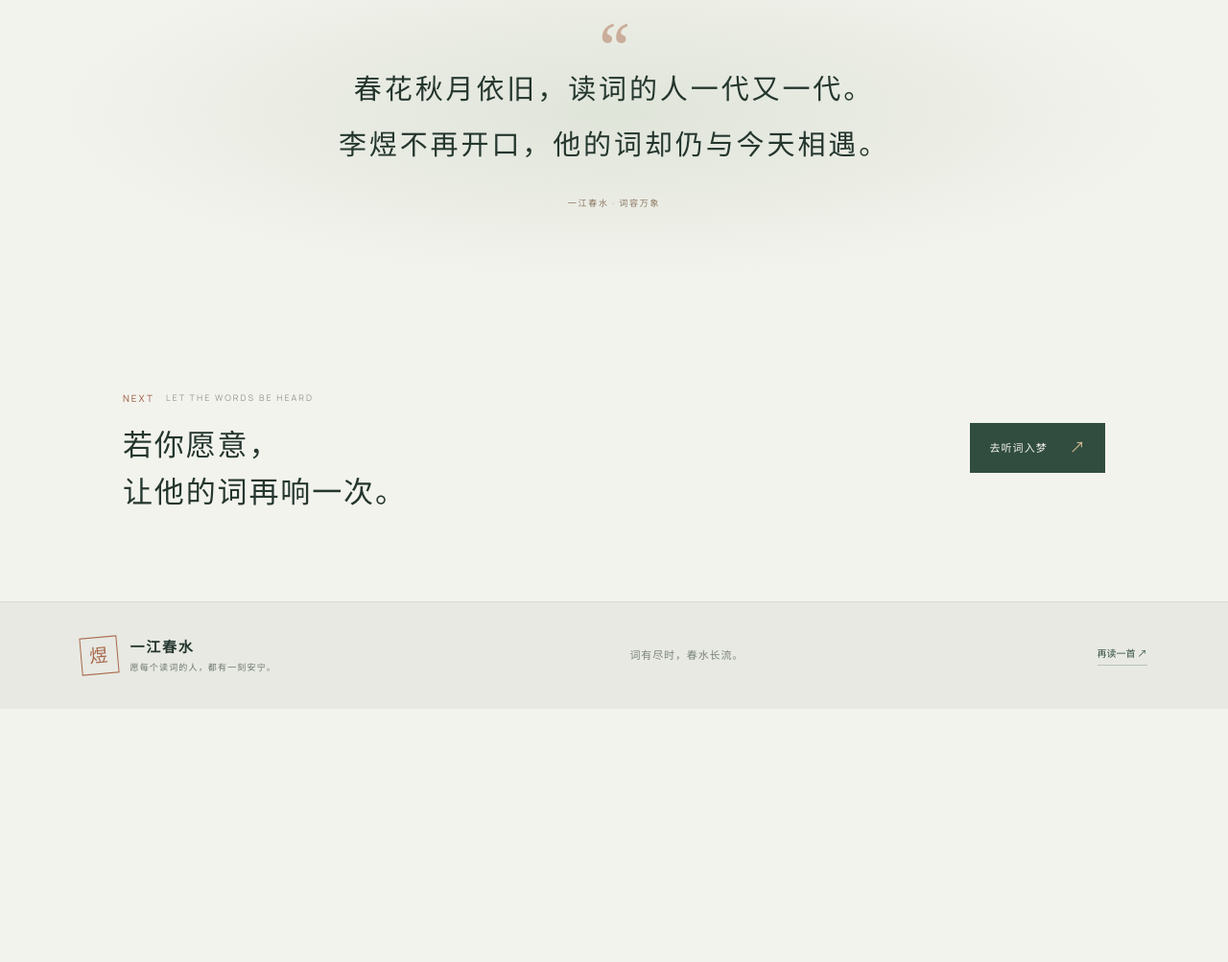
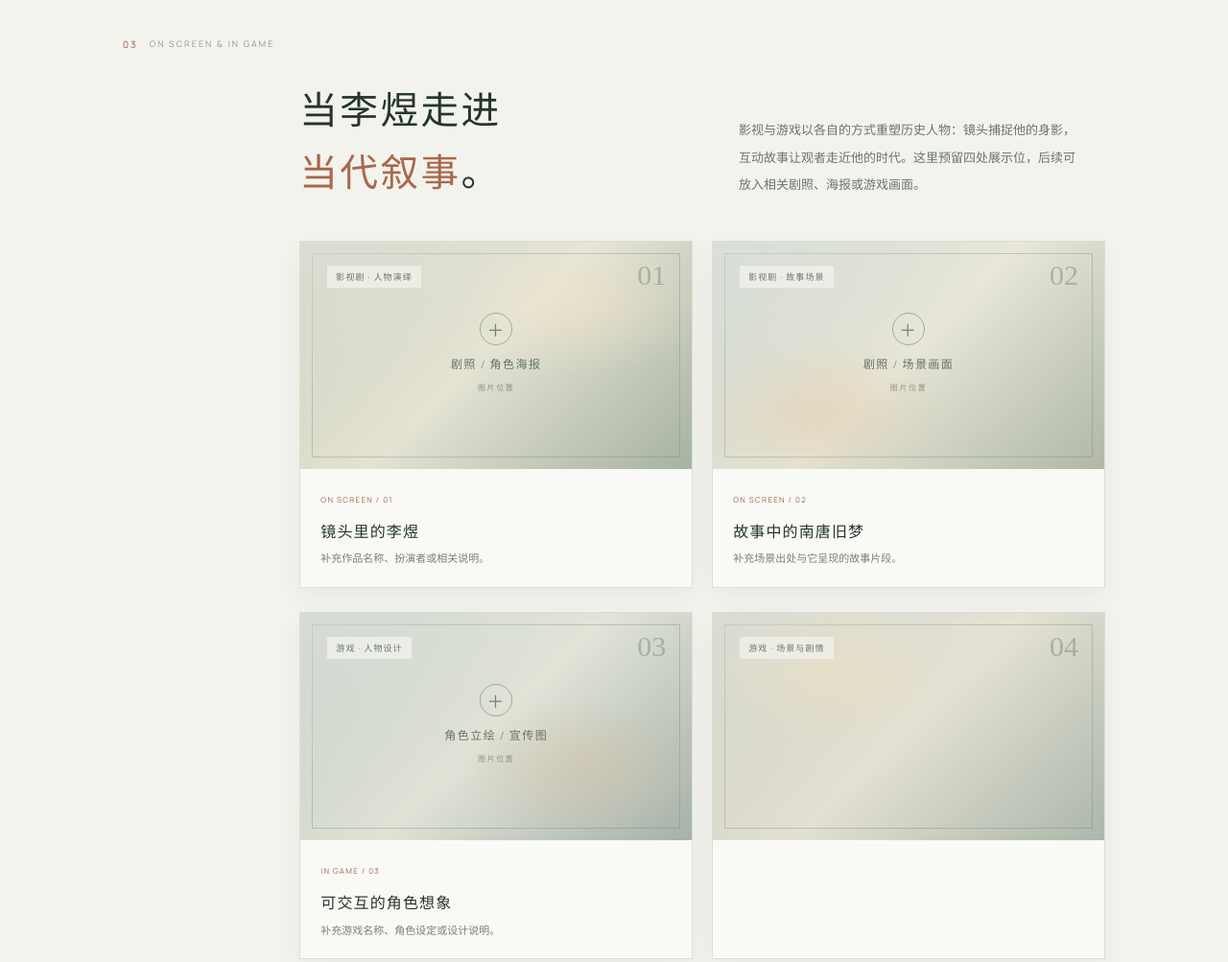
Before and after one commit to compensate-dev/----, a plain HTML site: page wanxiang.html in a window 1280 px wide. Shown: the part 2120-3123 px from the top of the page at 96% size. Before the commit the page ends 2859 px from the top, so only its background shows below. Drawn offline with Linux system fonts and the light colour scheme.

Commit message:
feat:新增“当李煜走进当代叙事”展示区,每个位置都配有说明文字

```diff
--- a/style.css
+++ b/style.css
@@ -235,6 +235,34 @@ textarea::placeholder{color:#9aa297}
 .mirror-card h3{font-weight:500;font-size:23px;letter-spacing:.12em;margin:25px 0 10px}
 .mirror-card p{font-size:12px;line-height:2.1;color:#68766b;min-height:80px;margin:0 0 14px}
 .mirror-card em{font-style:normal;font-size:12px;letter-spacing:.06em;color:#9a6149} /* 引词(锈红) */
+
+/* ---------- 15d. 词容万象：影视 / 游戏形象展示区 screen-world ---------- */
+.screen-world{padding-top:100px;padding-bottom:95px}
+.screen-world>.section-kicker{margin-bottom:28px}
+.screen-world-heading{display:grid;grid-template-columns:1fr 1fr;gap:9%;align-items:end;margin-left:18%;margin-bottom:36px} /* 左标题 + 右说明 两栏 */
+.screen-world-heading h2{font-size:clamp(30px,3.1vw,42px);line-height:1.65;font-weight:500;letter-spacing:.06em;margin:0}
+.screen-world-heading p{max-width:460px;font-size:13px;line-height:2.2;color:#68766b;margin:0 7% 7px 0}
+.media-grid{display:grid;grid-template-columns:repeat(2,minmax(0,1fr));gap:25px 20px;margin-left:18%} /* 四张媒体卡：2×2 网格 */
+.media-card{min-width:0;background:rgba(255,255,255,.45);border:1px solid rgba(134,151,131,.27);box-shadow:0 9px 24px rgba(49,67,53,.05)}
+.media-placeholder{position:relative;display:grid;place-items:center;aspect-ratio:1.72;min-height:180px;overflow:hidden;background-color:#e3e7dd;color:#69786a} /* 图片占位框 */
+.media-placeholder:before{content:"";position:absolute;inset:12px;border:1px solid rgba(101,123,104,.31);pointer-events:none} /* 占位内描边 */
+.media-placeholder:after{content:"";position:absolute;inset:0;background:linear-gradient(145deg,rgba(255,255,255,.38),transparent 43%,rgba(68,89,70,.07));pointer-events:none} /* 占位光泽 */
+.media-film-one{background-image:radial-gradient(ellipse at 72% 28%,rgba(244,230,202,.55),transparent 30%),linear-gradient(135deg,#c7c9b8,#e5e4d5 48%,#aeb9aa)} /* 影视占位·暖调 */
+.media-film-two{background-image:radial-gradient(ellipse at 28% 76%,rgba(230,207,174,.55),transparent 32%),linear-gradient(135deg,#c3ccc2,#e8e7d9 50%,#b7bfae)} /* 影视占位·冷调 */
+.media-game-one{background-image:radial-gradient(ellipse at 72% 68%,rgba(216,199,174,.53),transparent 30%),linear-gradient(135deg,#bdc7bd,#e2e4d8 50%,#aeb8b0)} /* 游戏占位·暖调 */
+.media-game-two{background-image:radial-gradient(ellipse at 30% 26%,rgba(237,219,183,.52),transparent 30%),linear-gradient(135deg,#c5c8b9,#e5e2d5 50%,#b4beb2)} /* 游戏占位·冷调 */
+.media-placeholder-type,.media-placeholder-number,.media-placeholder-note{position:absolute;z-index:1}
+.media-placeholder-type{top:25px;left:28px;padding:5px 9px;background:rgba(243,243,237,.77);font:9px var(--sans);letter-spacing:.12em} /* 类型标签(左上) */
+.media-placeholder-number{right:27px;top:18px;font:30px var(--serif);color:rgba(48,77,63,.28)} /* 序号(右上) */
+.media-placeholder-note{text-align:center;font-size:12px;letter-spacing:.12em;line-height:1.9;color:#657465}
+.media-placeholder-note:before{content:"＋";display:grid;place-items:center;width:32px;height:32px;margin:0 auto 9px;border:1px solid rgba(101,123,104,.52);border-radius:50%;font:18px var(--sans);color:#718273} /* 加号图标 */
+.media-placeholder-note small{font:8px var(--sans);letter-spacing:.2em;color:#8a9387}
+.media-caption{padding:17px 21px 19px}
+.media-caption>span{font:8px var(--sans);letter-spacing:.16em;color:#9b6852} /* 编号(锈红小字) */
+.media-caption h3{font-size:16px;font-weight:500;letter-spacing:.07em;margin:6px 0 4px}
+.media-caption p{font-size:11px;line-height:1.8;color:#788176;margin:0}
+.screen-world-footnote{margin:24px 0 0 18%;padding-left:13px;border-left:1px solid rgba(169,104,76,.55);font-size:10px;line-height:1.9;color:#7b8478} /* 底部说明(锈红左边线) */
+
 .living-echo{position:relative;padding-top:86px;padding-bottom:82px;text-align:center;background:radial-gradient(ellipse at 50% 50%,rgba(207,216,201,.55),transparent 65%)} /* 居中引文区 */
 .echo-quote{display:block;height:43px;font:72px Georgia,serif;line-height:1;color:rgba(169,104,76,.48)} /* 大引号装饰 */
 .living-echo p{font-size:clamp(20px,2.5vw,29px);letter-spacing:.1em;line-height:2;margin:9px 0 17px}
@@ -518,6 +546,8 @@ html.page-transitioning main{opacity:.08;transform:translateY(8px) scale(.995);f
   .wanxiang-portrait{flex-basis:30vw;height:38vw;min-height:260px;margin-right:0}
   .memory-line,.mirror-grid{margin-left:8%} /* 缩进变小 */
   .memory-lead,.mirrors-heading{padding-left:8%;margin-left:0}
+  .screen-world-heading,.media-grid{margin-left:8%} /* 影视/游戏区：缩进与上方一致 */
+  .screen-world-footnote{margin-left:8%}
 }
 @media(max-width:700px){
   .wanxiang-hero{min-height:0;display:block;padding:62px 8% 55px} /* 取消左右分栏，改上下堆叠 */
@@ -541,4 +571,12 @@ html.page-transitioning main{opacity:.08;transform:translateY(8px) scale(.995);f
   .mirror-card p{min-height:0}
   .living-echo{padding-top:62px;padding-bottom:60px}
   .living-echo p{font-size:18px}
+  .screen-world{padding-top:68px;padding-bottom:70px} /* 影视/游戏区上下留白收紧 */
+  .screen-world-heading{display:block;padding-left:0;margin:0 0 25px}
+  .screen-world-heading h2{font-size:29px}
+  .screen-world-heading p{margin:11px 0 0}
+  .media-grid{grid-template-columns:1fr;margin-left:0;gap:14px} /* 媒体卡单列 */
+  .media-placeholder{aspect-ratio:1.55;min-height:160px}
+  .media-caption{padding:14px 17px 16px}
+  .screen-world-footnote{margin:20px 0 0}
 }
--- a/wanxiang.html
+++ b/wanxiang.html
@@ -66,24 +66,37 @@
       </div>
     </section>
 
-    <!-- 引文区：词与今人相遇 -->
-    <section class="living-echo section-wrap">
-      <span class="echo-quote" aria-hidden="true">“</span>
-      <p>春花秋月依旧，读词的人一代又一代。<br>李煜不再开口，他的词却仍与今天相遇。</p>
-      <span>一江春水 · 词容万象</span>
-    </section>
-
-    <!-- 下一页引导：去听词入梦 -->
-    <section class="next-step section-wrap">
-      <div><span class="section-kicker">NEXT <span>LET THE WORDS BE HEARD</span></span><h2>若你愿意，<br>让他的词再响一次。</h2></div>
-      <a class="button button-dark" href="listen.html">去听词入梦 <span>↗</span></a>
-    </section>
-  </main>
-
-  <!-- 页脚：品牌 + 标语 + 跳转链接 -->
-  <footer class="site-footer"><a class="brand" href="index.html"><span class="brand-seal">煜</span><span>一江春水<small>愿每个读词的人，都有一刻安宁。</small></span></a><span>词有尽时，春水长流。</span><a href="ci.html">再读一首 ↗</a></footer>
-
-  <!-- 背景音乐：自动播放、循环；实际播放由 script.js 控制(含音量/进度记忆) -->
-  <audio class="background-audio" src="background-music.mp3" autoplay loop preload="auto"></audio>
-</body>
-</html>
+    <!-- 区块三：李煜在当代影视 / 游戏中的形象（四张媒体展示位） -->
+    <section class="screen-world section-wrap" id="screen-world">
+      <div class="section-kicker">03 <span>ON SCREEN &amp; IN GAME</span></div>
+      <!-- 左：区块标题；右：说明文字 -->
+      <div class="screen-world-heading">
+        <div><h2>当李煜走进<br><em>当代叙事</em>。</h2></div>
+        <p>影视与游戏以各自的方式重塑历史人物：镜头捕捉他的身影，互动故事让观者走近他的时代。这里预留四处展示位，后续可放入相关剧照、海报或游戏画面。</p>
+      </div>
+      <!-- 2×2 媒体卡网格：影视×2 + 游戏×2，每张为图片占位 + 图注 -->
+      <div class="media-grid">
+        <article class="media-card">
+          <div class="media-placeholder media-film-one" role="img" aria-label="影视剧形象展示图片位置一">
+            <span class="media-placeholder-type">影视剧 · 人物演绎</span><span class="media-placeholder-number">01</span>
+            <span class="media-placeholder-note">剧照 / 角色海报<br><small>图片位置</small></span>
+          </div>
+          <div class="media-caption"><span>ON SCREEN / 01</span><h3>镜头里的李煜</h3><p>补充作品名称、扮演者或相关说明。</p></div>
+        </article>
+        <article class="media-card">
+          <div class="media-placeholder media-film-two" role="img" aria-label="影视剧形象展示图片位置二">
+            <span class="media-placeholder-type">影视剧 · 故事场景</span><span class="media-placeholder-number">02</span>
+            <span class="media-placeholder-note">剧照 / 场景画面<br><small>图片位置</small></span>
+          </div>
+          <div class="media-caption"><span>ON SCREEN / 02</span><h3>故事中的南唐旧梦</h3><p>补充场景出处与它呈现的故事片段。</p></div>
+        </article>
+        <article class="media-card">
+          <div class="media-placeholder media-game-one" role="img" aria-label="游戏形象展示图片位置一">
+            <span class="media-placeholder-type">游戏 · 人物设计</span><span class="media-placeholder-number">03</span>
+            <span class="media-placeholder-note">角色立绘 / 宣传图<br><small>图片位置</small></span>
+          </div>
+          <div class="media-caption"><span>IN GAME / 03</span><h3>可交互的角色想象</h3><p>补充游戏名称、角色设定或设计说明。</p></div>
+        </article>
+        <article class="media-card">
+          <div class="media-placeholder media-game-two" role="img" aria-label="游戏形象展示图片位置二">
+            <span class="media-placeholder-type">游戏 · 场景与剧情</span><span class="media-placeholder-number">04</spa
```
